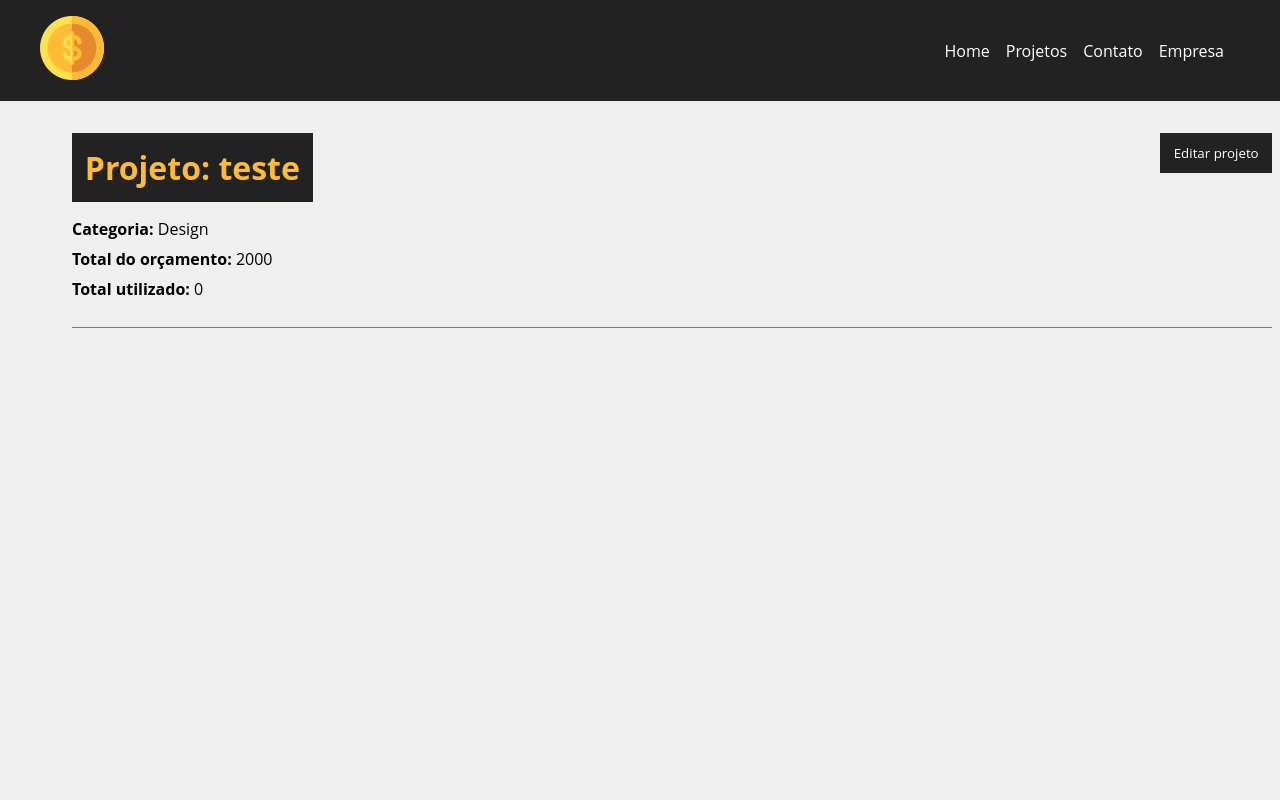
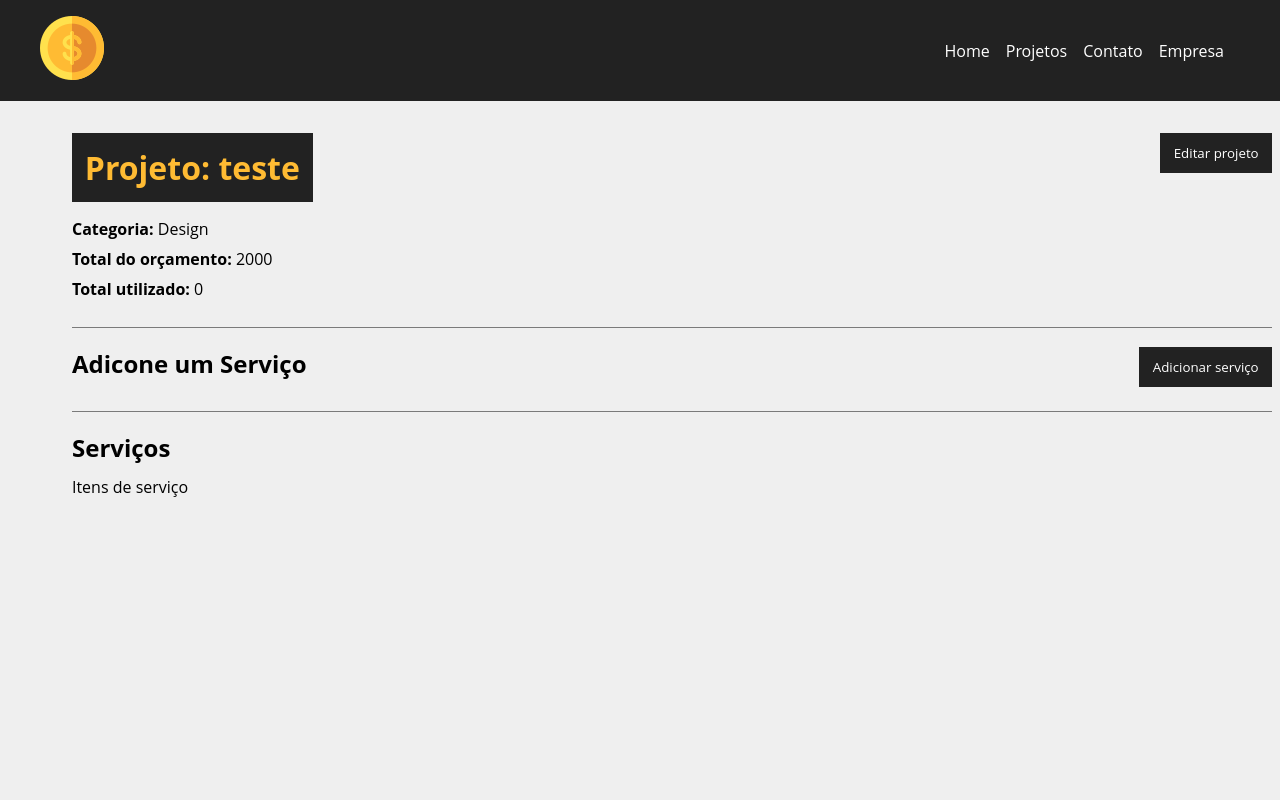
Before and after one commit to pedrojotaa/costs-react, a React (Create React App) app: page /project/1 in a window 1280 px wide. Shown: the top 800 px of the page. Built offline with nearby package versions, Linux system fonts and the light colour scheme; data requests are answered from the project's data file; the HTML template or start-up script is replaced by a standard one.

Commit message:
refactor: creating service area

```diff
--- a/src/components/pages/Project.js
+++ b/src/components/pages/Project.js
@@ -12,11 +12,16 @@ function Project() {
   const { id } = useParams();
   const [project, setProject] = useState([]);
   const [showProjectForm, setShowProjectForm] = useState(false);
+  const [showServiceForm, setShowServiceForm] = useState(false);
   const [message, setMessage] = useState("");
   const [typeMessage, setTypeMessage] = useState("");
 
   function toggleProjectForm() {
     setShowProjectForm(!showProjectForm);
+  }
+
+  function toggleServiceForm() {
+    setShowServiceForm(!showServiceForm);
   }
 
   useEffect(() => {
@@ -34,6 +39,7 @@ function Project() {
   }, [id]);
 
   function updatePost(project) {
+      setMessage('')
     if (project.budget < project.cost) {
       setMessage("O orçamento não pode ser menor que o custo do projeto");
       setTypeMessage("error");
@@ -90,6 +96,17 @@ function Project() {
                 </div>
               )}
             </div>
+            <div className={styles.service_form_container}>
+              <h2>Adicone um Serviço</h2>
+              <button onClick={toggleServiceForm} className={styles.btn}>
+                {!showServiceForm ? "Adicionar serviço" : "Fechar"}
+              </button>
+              <div className={styles.project_info}>{showServiceForm && <p>Formulario de seviço</p>}</div>
+            </div>
+            <h2>Serviços</h2>
+            <Container customClass="start">
+              <p>Itens de serviço</p>
+            </Container>
           </Container>
         </div>
       ) : (
```
